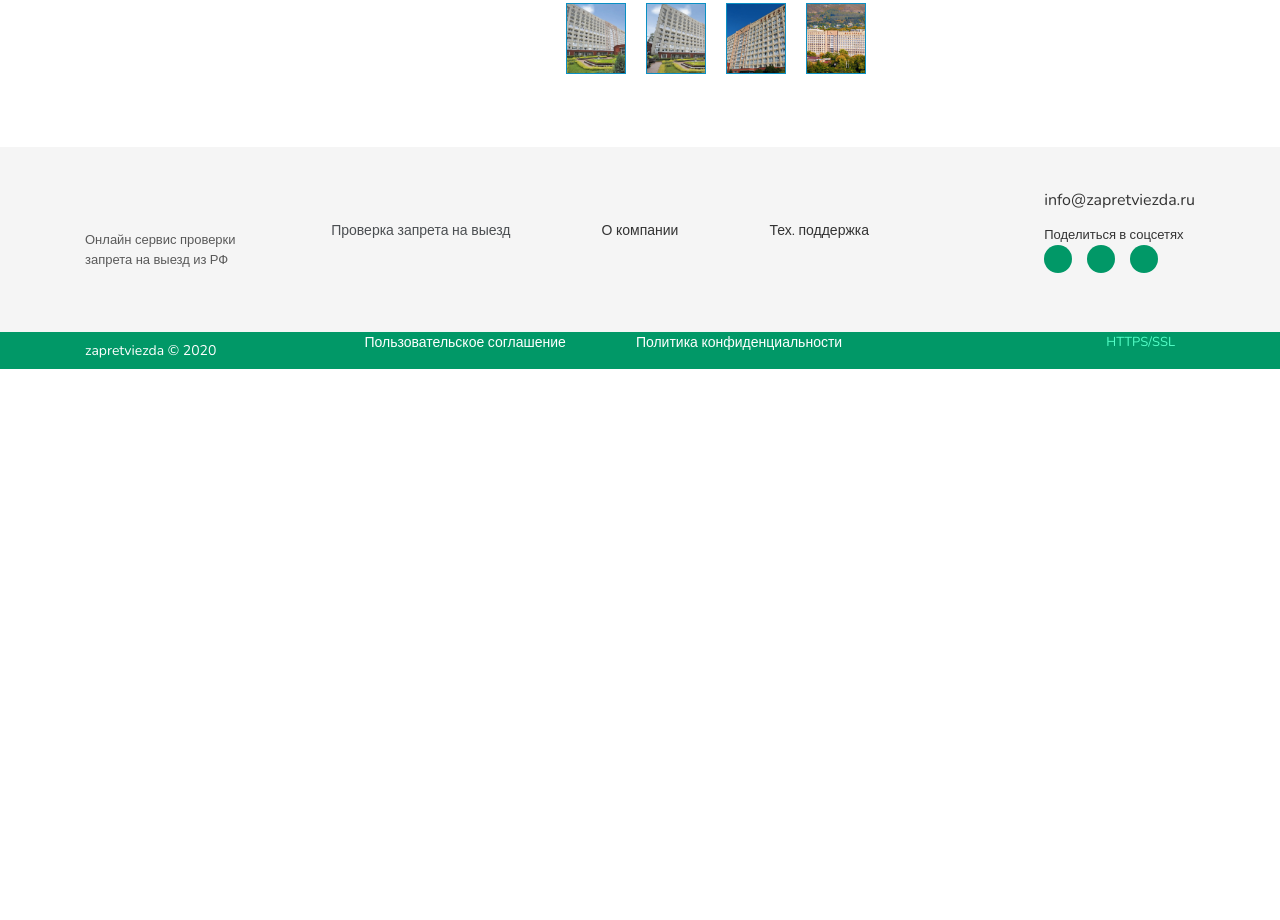
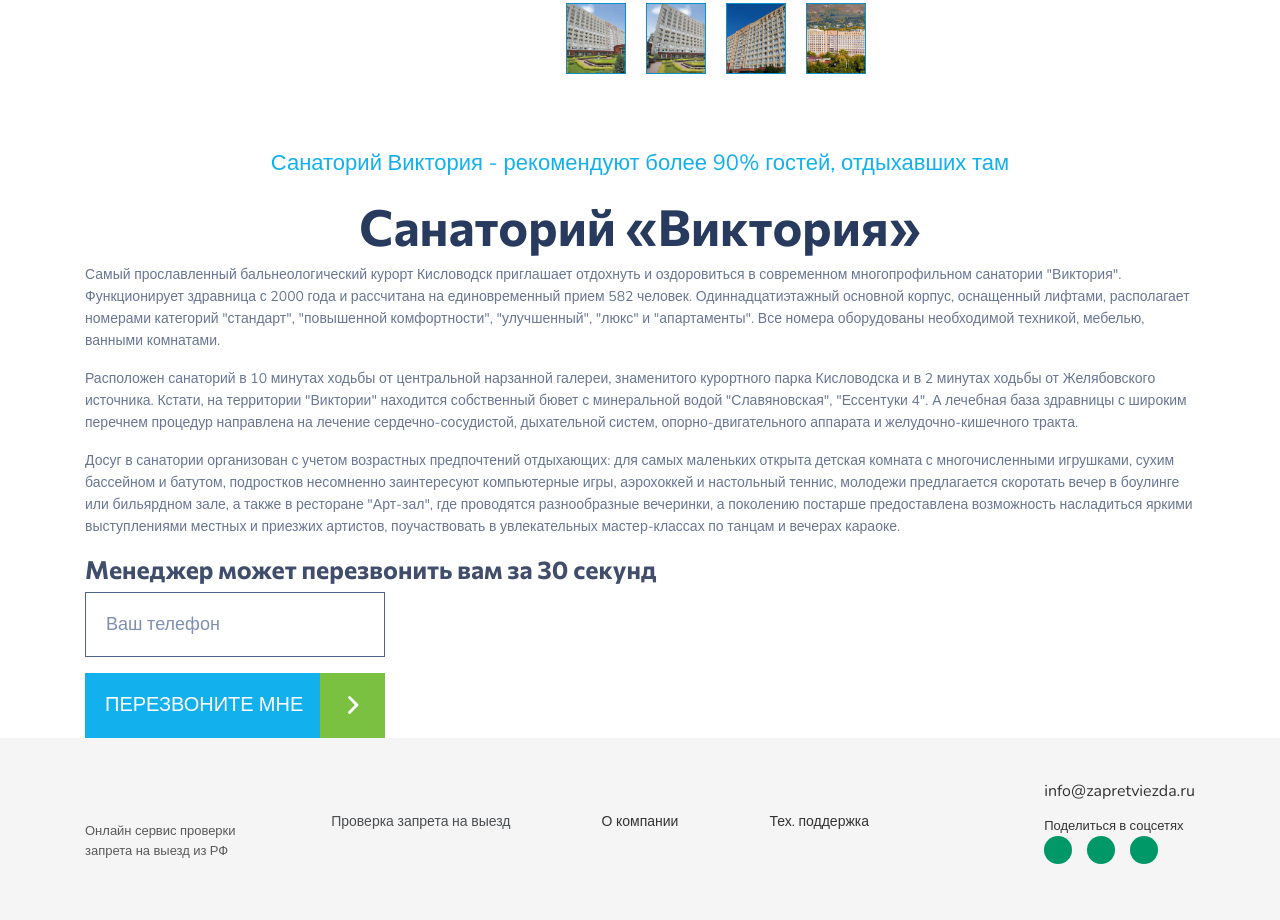
Before and after one commit to kashmir1/kurtsenter-site, a website: page source/index.html in a window 1280 px wide. Shown: the part 4077-4997 px from the top of the page. Before the commit the page ends 4446 px from the top, so only its background shows below. Drawn offline with nearby package versions, Linux system fonts and the light colour scheme; files whose address does not match are found by name.

Commit message:
о санатории

```diff
--- a/source/index.html
+++ b/source/index.html
@@ -210,6 +210,18 @@
           <!-- items mirrored twice, total of 12 -->
         </ul>
       </div>
+      <p class="calc-form-note mt-5">Санаторий Виктория - рекомендуют более 90%
+        гостей, отдыхавших там</p>
+      <h2 class="rooms-title">Санаторий «Виктория»</h2>
+      <p class="about-content">Самый прославленный бальнеологический курорт Кисловодск приглашает отдохнуть и оздоровиться в современном многопрофильном санатории "Виктория". Функционирует здравница с 2000 года и рассчитана на единовременный прием 582 человек. Одиннадцатиэтажный основной корпус, оснащенный лифтами, располагает номерами категорий "стандарт", "повышенной комфортности", "улучшенный", "люкс" и "апартаменты". Все номера оборудованы необходимой техникой, мебелью, ванными комнатами.</p>
+      <p class="about-content">Расположен санаторий в 10 минутах ходьбы от центральной нарзанной галереи, знаменитого курортного парка Кисловодска и в 2 минутах ходьбы от Желябовского источника. Кстати, на территории "Виктории" находится собственный бювет с минеральной водой "Славяновская", "Ессентуки 4". А лечебная база здравницы с широким перечнем процедур направлена на лечение сердечно-сосудистой, дыхательной систем, опорно-двигательного аппарата и желудочно-кишечного тракта.</p>
+      <p class="about-content">Досуг в санатории организован с учетом возрастных предпочтений отдыхающих: для самых маленьких открыта детская комната с многочисленными игрушками, сухим бассейном и батутом, подростков несомненно заинтересуют компьютерные игры, аэрохоккей и настольный теннис, молодежи предлагается скоротать вечер в боулинге или бильярдном зале, а также в ресторане "Арт-зал", где проводятся разнообразные вечеринки, а поколению постарше предоставлена возможность насладиться яркими выступлениями местных и приезжих артистов, поучаствовать в увлекательных мастер-классах по танцам и вечерах караоке.</p>
+      <h3 class="about-h3">
+        Менеджер может перезвонить вам за 30 секунд
+      </h3>
+      <input type="text" class="about-call-me" placeholder="Ваш телефон">
+      <a class="call-me mt-3" href="">Перезвоните мне</a>
+
     </section>
 
 
--- a/source/sass/blocks/about.scss
+++ b/source/sass/blocks/about.scss
@@ -62,3 +62,27 @@
     max-width: 625px;
   }
 }
+
+.about-content {
+  font-size: 14px;
+  color: #687693;
+  line-height: 22px;
+}
+
+.about-h3 {
+  @include commissioner-font;
+  font-size: 25px;
+  color: #404e6c;
+}
+
+.about-call-me {
+  width: 300px;
+  height: 65px;
+  border: 1px solid #516388;
+  padding-left: 20px;
+  font-size: 18px;
+
+  &::placeholder {
+    color: #7e8fb0;
+  }
+}
--- a/source/sass/global/globalstyle.scss
+++ b/source/sass/global/globalstyle.scss
@@ -96,3 +96,40 @@
     width: 100%;
   }
 }
+
+.call-me {
+  display: flex;
+  position: relative;
+  align-items: center;
+  background-color: #12b1ee;
+  color: #ffffff;
+  padding-left: 20px;
+  text-transform: uppercase;
+  font-size: 20px;
+  width: 300px;
+  height: 65px;
+
+  &:hover {
+    color: #ffffff;
+    text-decoration: none;
+  }
+
+  &::before {
+    content: '';
+    position: absolute;
+    width: 65px;
+    height: 65px;
+    background-color: #7ac142;
+    right: 0;
+  }
+
+  &::after {
+    content: '';
+    position: absolute;
+    width: 12px;
+    height: 18px;
+    background-image: url("../img/right-arrow-call.svg");
+    right: 25px;
+    background-size: 150%;
+  }
+}
```
Also changed, not shown: source/css/style.css, source/img/right-arrow-call.svg (added), 1 other file.
